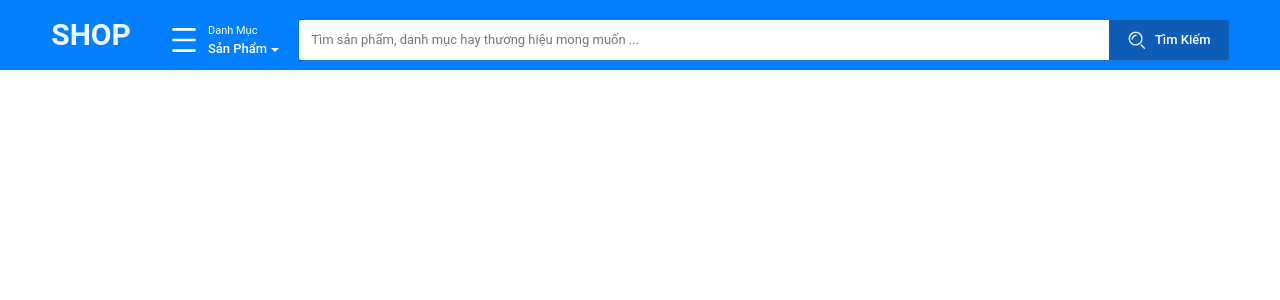
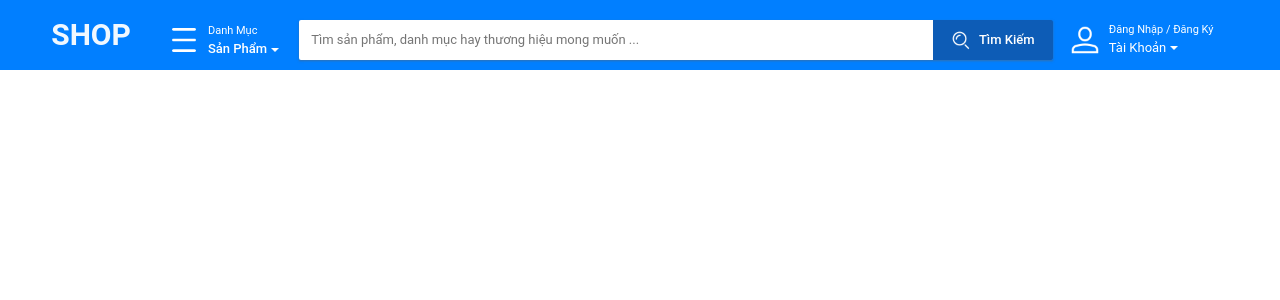
Before and after one commit to Phong940253/Shopping-Cart-System, a React (Create React App) app in the folder client/: page / in a window 1280 px wide. Shown: the top 300 px of the page. Built offline with nearby package versions, Linux system fonts and the light colour scheme.

Commit message:
add user shortcut

```diff
--- a/client/src/App.js
+++ b/client/src/App.js
@@ -1,4 +1,9 @@
 import "./App.css";
+import "./css/banner.css";
+import "./css/FormSearch.css";
+import "./css/MenuButton.css";
+import "./css/HeaderUser.css";
+import "./css/User.css";
 // import Login from "./components/Login";
 // import Signup from "./components/Signup";
 // import { BrowserRouter as Router, Switch, Route, Link } from "react-router-dom";
--- a/client/src/components/FormSearch.js
+++ b/client/src/components/FormSearch.js
@@ -1,7 +1,6 @@
 import React, { Component } from "react";
 import { BrowserRouter as Router, Switch, Route, Link } from "react-router-dom";
 import search from "../img/search.png";
-import("../css/FormSearch.css");
 class FormSearch extends Component {
     render() {
         return (
--- /dev/null
+++ b/client/src/components/HeaderUser.js
@@ -0,0 +1,22 @@
+import React, { Component } from "react";
+import { BrowserRouter as Router, Switch, Route, Link } from "react-router-dom";
+import profile from "../img/profile.png";
+import User from "./User";
+
+class HeaderUser extends Component {
+    render() {
+        return (
+            <Router>
+                <div className="header-user">
+                    <div className="header-account-container">
+                        <img className="profile-icon" src={profile} />
+                        <User></User>
+                    </div>
+                    <div className="header-user-shortcut-cart"></div>
+                </div>
+            </Router>
+        );
+    }
+}
+
+export default HeaderUser;
--- a/client/src/components/MenuButton.js
+++ b/client/src/components/MenuButton.js
@@ -2,7 +2,6 @@ import React, { Component } from "react";
 import { BrowserRouter as Router, Switch, Route, Link } from "react-router-dom";
 import hamburger from "../img/hamburger-menu.png";
 import arow from "../img/arow.png";
-import("../css/MenuButton.css");
 class MenuButton extends Component {
     render() {
         return (
--- /dev/null
+++ b/client/src/components/User.js
@@ -0,0 +1,32 @@
+import React, { Component } from "react";
+import { BrowserRouter as Router, Switch, Route, Link } from "react-router-dom";
+import ArrawIcon from "../img/arow.png";
+
+class User extends Component {
+    render() {
+        return (
+            <Router>
+                <span className="user-style-item-text">
+                    <span className="user-style-no-wrap">
+                        {this.props.isLogin
+                            ? "Tài Khoản"
+                            : "Đăng Nhập / Đăng Ký"}
+                    </span>
+                    <span className="account-label">
+                        <span>
+                            {this.props.isLogin ? this.props.name : "Tài Khoản"}
+                        </span>
+                        <img className="arrow-icon" src={ArrawIcon} />
+                    </span>
+                </span>
+            </Router>
+        );
+    }
+}
+
+User.defaultProps = {
+    name: "",
+    isLogin: false,
+};
+
+export default User;
--- a/client/src/components/navbar.js
+++ b/client/src/components/navbar.js
@@ -2,7 +2,8 @@ import React, { Component } from "react";
 import { BrowserRouter as Router, Switch, Route, Link } from "react-router-dom";
 import MenuButton from "./MenuButton";
 import FormSearch from "./FormSearch";
-import("../css/banner.css");
+import HeaderUser from "./HeaderUser";
+
 class Navbar extends Component {
     render() {
         return (
@@ -23,7 +24,7 @@ class Navbar extends Component {
                                 </div>
                                 <FormSearch></FormSearch>
                             </div>
-                            <div className="header_user"></div>
+                            <HeaderUser></HeaderUser>
                         </div>
                     </div>
                     <div className="bottom_root"></div>
--- /dev/null
+++ b/client/src/css/HeaderUser.css
@@ -0,0 +1,31 @@
+.header-user {
+    display: flex;
+    -webkit-box-align: center;
+    align-items: center;
+    -webkit-box-pack: end;
+    justify-content: flex-end;
+}
+
+.header-account-container {
+    cursor: pointer;
+    margin: 0px 0px 0px 16px;
+    -webkit-box-align: center;
+    align-items: center;
+    display: flex;
+    color: rgb(255, 255, 255);
+    font-size: 12px;
+    position: relative;
+    letter-spacing: 0.7px;
+}
+
+.header-user-shortcut-cart {
+    position: relative;
+    display: block;
+}
+
+.profile-icon {
+    width: 32px;
+    height: 32px;
+    margin-right: 8px;
+    border-radius: 2px;
+}
--- /dev/null
+++ b/client/src/css/User.css
@@ -0,0 +1,39 @@
+.user-style-item-text {
+    color: rgb(255, 255, 255);
+    font-weight: 400;
+    white-space: nowrap;
+    display: flex;
+    flex-direction: column;
+
+}
+
+.user-style-no-wrap {
+    white-space: nowrap;
+    text-overflow: ellipsis;
+    display: inline-block;
+    overflow: hidden;
+    text-transform: capitalize;
+    font-size: 11px;
+    line-height: 16px;
+}
+
+.user-style-item-text .account-label {
+    display: flex;
+    -webkit-box-align: center;
+    align-items: center;
+    font-size: 13px;
+    line-height: 20px;
+    min-width: 120px;
+}
+
+.user-style-item-text .account-label span {
+    max-width: 104px;
+    white-space: nowrap;
+    text-overflow: ellipsis;
+    overflow: hidden;
+}
+
+.arrow-icon {
+    width: 16px;
+    height: 16px;
+}
--- a/client/src/css/banner.css
+++ b/client/src/css/banner.css
@@ -45,13 +45,6 @@ a {
     align-items: center;
 }
 
-.header_user {
-    display: flex;
-    -webkit-box-align: center;
-    align-items: center;
-    -webkit-box-pack: end;
-    justify-content: flex-end;
-}
 
 .logo_menu {
     display: flex;
```
Also changed, not shown: client/src/img/profile.png (added).
